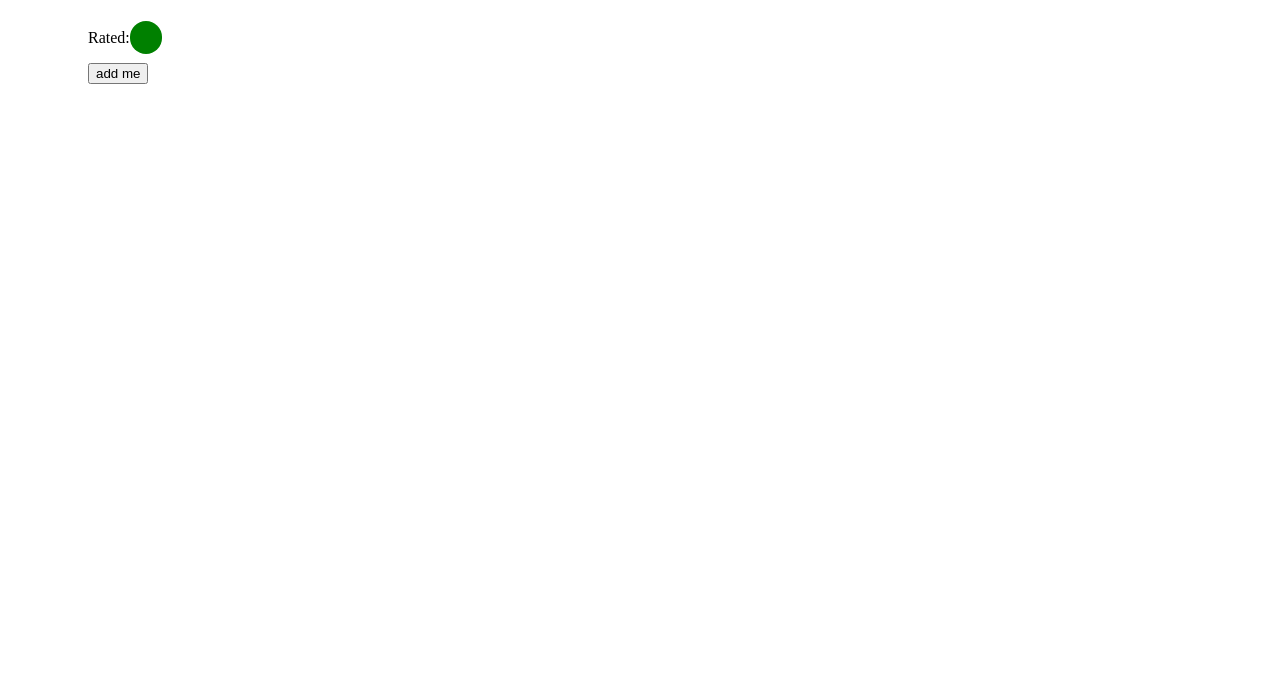
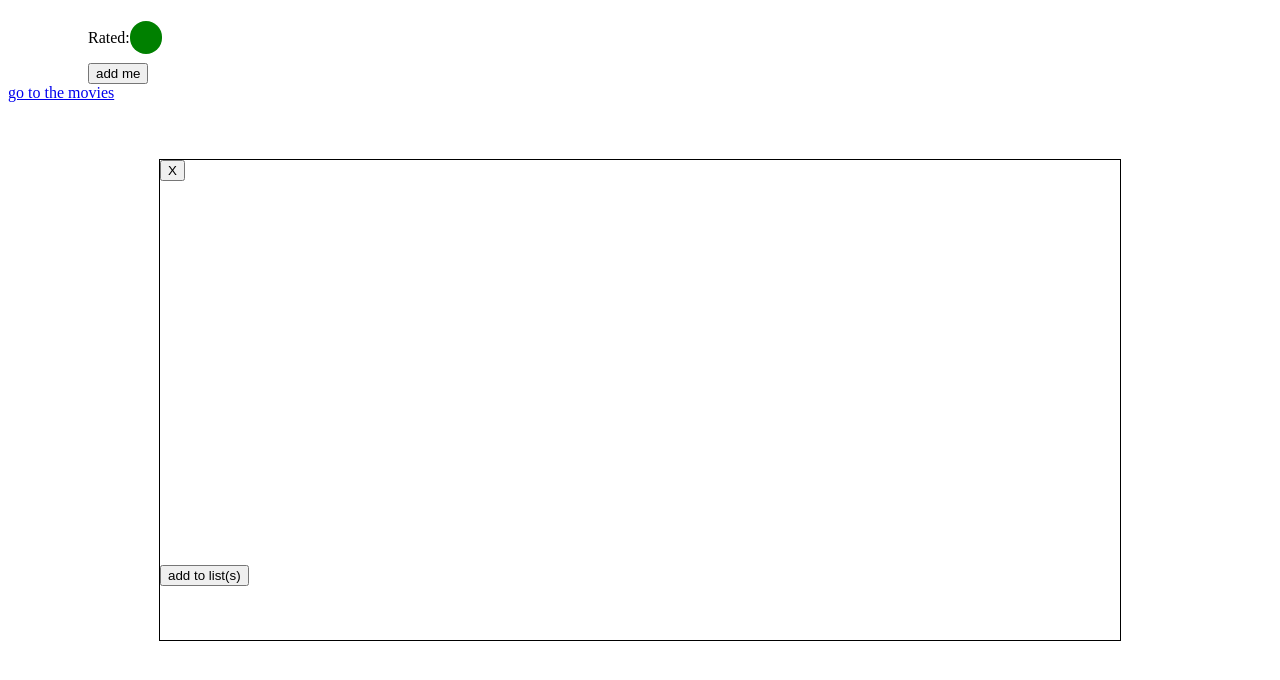
Before and after one commit to Poyo663/movie-search-app, a website: page frontend/movie.html in a window 1280 px wide. Both pictures are taken after a click on the button "add me". Drawn offline with nearby package versions, Linux system fonts and the light colour scheme; no server answers.

Commit message:
feat: now you can add movies through the frontend

```diff
--- a/frontend/movie.html
+++ b/frontend/movie.html
@@ -24,7 +24,13 @@
         <button type="button" id="add-me-button">add me</button>
       </div>
     </div>
+    <div class="popup-menu">
+      <button type="button" class="exit">X</button>
+      <div class="list"></div>
+      <button type="button" id="add">add to list(s)</button>
+    </div>
 
+    <a href="/collections.html">go to the movies</a>
     <script src="scripts/movie.js"></script>
   </body>
 </html>
--- a/frontend/scripts/movie.js
+++ b/frontend/scripts/movie.js
@@ -1,4 +1,34 @@
+const user = "anna";
+
+function makeListItem(name) {
+  const div = $("<div class='list-item'></div>");
+  const checkbox = $("<input type='checkbox' />");
+  const text = $(`<text>${name}</text>`);
+
+  $(div).append(checkbox);
+  $(div).append(text);
+
+  return div;
+}
 $(window).ready(async () => {
+  //populate the collections list
+  await fetch("/movies", {
+    method: "POST",
+    headers: {
+      "Content-Type": "application/json",
+    },
+    body: JSON.stringify({
+      owner: user,
+    }),
+  })
+    .then((res) => res.json())
+    .then((data) => {
+      for (const c of data) {
+        $(".list").append(makeListItem(c.title));
+      }
+    });
+
+  //get the movie data
   $.get(
     `http://www.omdbapi.com/?i=tt3896198&apikey=e05dcf65&t=${document.cookie}`,
     (data) => {
@@ -38,16 +68,29 @@ $(window).ready(async () => {
   );
 });
 
+$(".exit").on("click", () => {
+  $(".popup-menu").hide();
+});
 $("#add-me-button").on("click", async () => {
+  $(".popup-menu").show();
+});
+$("#add").on("click", async () => {
+  for (const element of document.querySelector(".list").children) {
+    if (element.firstChild.checked == false) continue;
+
+    const name = element.lastChild.textContent;
     const movie = $("#title").text();
+
     await fetch("/movies", {
       method: "PUT",
       headers: {
         "Content-Type": "application/json",
       },
       body: JSON.stringify({
-      title: "test",
+        title: name,
         movieTitle: movie,
       }),
     }).catch((err) => console.error(err));
+  }
+  $(".popup-menu").hide();
 });
--- a/frontend/styles/movie.css
+++ b/frontend/styles/movie.css
@@ -12,3 +12,24 @@
   background-color: green;
   border-radius: 20px;
 }
+
+.popup-menu {
+  display: none;
+  position: absolute;
+  height: 60%;
+  aspect-ratio: 2;
+  background-color: white;
+  border: 1px solid black;
+  top: 50%;
+  left: 50%;
+  transform: translate(-50%, -50%);
+}
+
+.list {
+  height: 80%;
+  left: 5%;
+  position: relative;
+  display: flex;
+  flex-direction: column;
+  justify-content: space-around;
+}
--- a/src/controllers/movies/movieController.js
+++ b/src/controllers/movies/movieController.js
@@ -47,7 +47,6 @@ async function createMovie(req, res) {
   return res.status(201).json(result);
 }
 async function addMovieToCollection(req, res) {
-  console.log(req.body);
   if (!req.body.title || !req.body.movieTitle)
     return res.status(400).json({ message: "obligatory field not found" });
 
```
Lines whose indentation alone changed are shown as unchanged.
